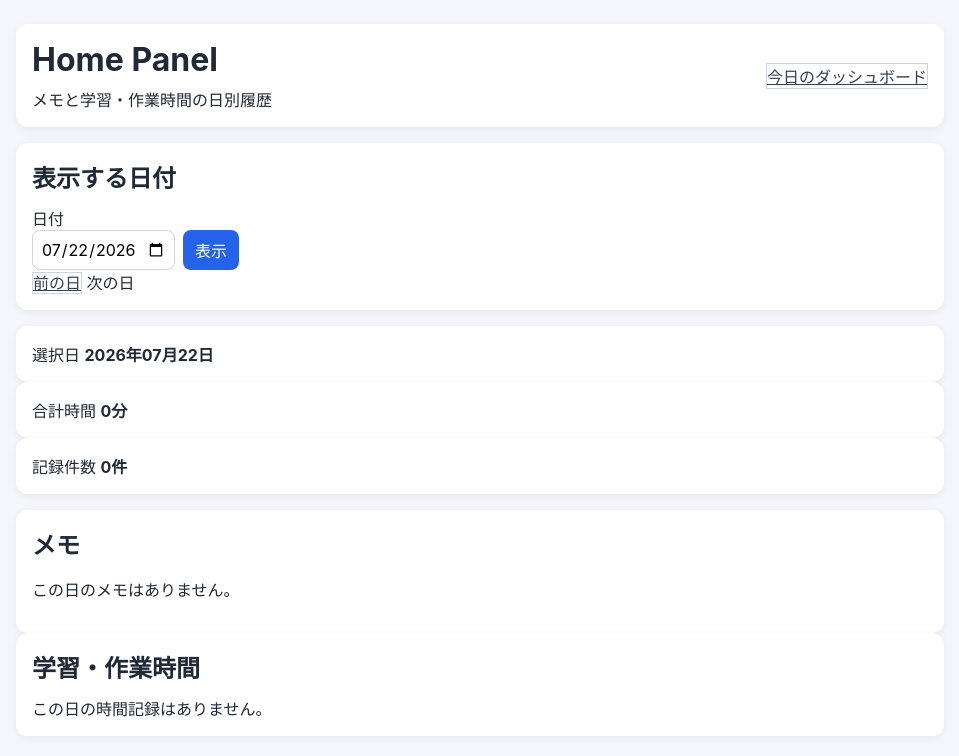
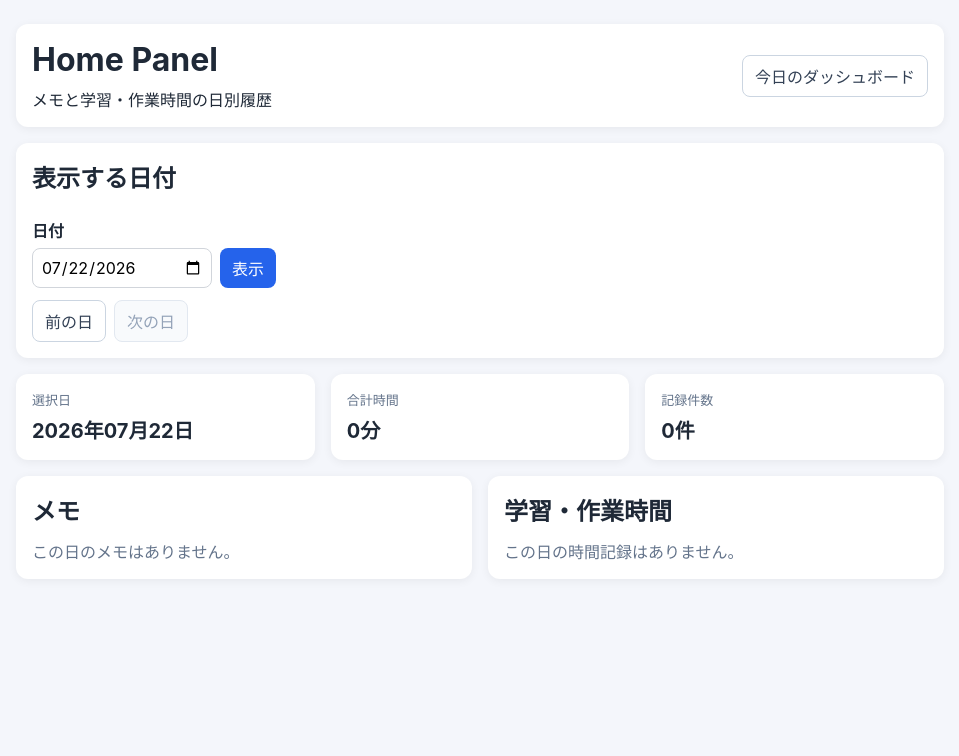
Before and after one commit to mizzz-ivr/home-panel-py, a FastAPI app: page /history in a window 1280 px wide. Shown: the top 756 px of the page, without its empty margins (160-1119 px from the left). Run offline with FastAPI, Linux system fonts and the light colour scheme.

Commit message:
日別履歴画面のレスポンシブスタイルを追加

```diff
--- a/app/static/style.css
+++ b/app/static/style.css
@@ -43,6 +43,12 @@ body {
 
 .header p {
   margin-top: 8px;
+}
+
+.header-actions {
+  display: flex;
+  gap: 8px;
+  flex-wrap: wrap;
 }
 
 .layout-hint {
@@ -111,7 +117,8 @@ body {
 
 input,
 textarea,
-button {
+button,
+.button-link {
   font: inherit;
 }
 
@@ -132,12 +139,17 @@ input[type="number"] {
   flex: 0 1 100px;
 }
 
+input[type="date"] {
+  flex: 0 1 180px;
+}
+
 textarea {
   width: 100%;
   resize: vertical;
 }
 
-button {
+button,
+.button-link {
   border: none;
   background: #2563eb;
   color: white;
@@ -146,13 +158,22 @@ button {
   cursor: pointer;
 }
 
-button:hover {
+.button-link {
+  display: inline-flex;
+  align-items: center;
+  justify-content: center;
+  text-decoration: none;
+}
+
+button:hover,
+.button-link:hover {
   filter: brightness(0.95);
 }
 
 button:focus-visible,
 input:focus-visible,
-textarea:focus-visible {
+textarea:focus-visible,
+.button-link:focus-visible {
   outline: 3px solid rgba(37, 99, 235, 0.3);
   outline-offset: 2px;
 }
@@ -165,6 +186,17 @@ button.danger {
   border: 1px solid #cbd5e1;
   background: #fff;
   color: #334155;
+}
+
+.disabled-button {
+  border: 1px solid #e2e8f0;
+  background: #f8fafc;
+  color: #94a3b8;
+  cursor: not-allowed;
+}
+
+.disabled-button:hover {
+  filter: none;
 }
 
 .list {
@@ -213,6 +245,101 @@ button.danger {
   font-size: 13px;
 }
 
+.history-controls {
+  display: grid;
+  gap: 12px;
+}
+
+.history-filter {
+  display: grid;
+  gap: 6px;
+}
+
+.history-filter label {
+  font-weight: 600;
+}
+
+.history-navigation {
+  display: flex;
+  gap: 8px;
+  flex-wrap: wrap;
+}
+
+.history-summary {
+  display: grid;
+  grid-template-columns: repeat(3, minmax(0, 1fr));
+  gap: 16px;
+}
+
+.history-metric {
+  display: grid;
+  gap: 6px;
+}
+
+.history-metric span {
+  color: #64748b;
+  font-size: 13px;
+}
+
+.history-metric strong {
+  font-size: 20px;
+}
+
+.history-grid {
+  display: grid;
+  grid-template-columns: repeat(2, minmax(0, 1fr));
+  align-items: start;
+  gap: 16px;
+}
+
+.history-memo {
+  margin: 0;
+  white-space: pre-wrap;
+  overflow-wrap: anywhere;
+}
+
+.history-entry-list {
+  margin-top: 0;
+}
+
+.history-entry {
+  display: grid;
+  gap: 4px;
+  padding: 10px 0;
+  border-bottom: 1px solid #f1f5f9;
+}
+
+.history-entry:first-child {
+  padding-top: 0;
+}
+
+.history-entry:last-child {
+  padding-bottom: 0;
+  border-bottom: none;
+}
+
+.history-entry > div {
+  display: flex;
+  align-items: center;
+  justify-content: space-between;
+  gap: 12px;
+}
+
+.history-entry p {
+  margin: 0;
+  color: #475569;
+}
+
+.entry-category {
+  color: #64748b;
+  font-size: 13px;
+}
+
+.empty-state {
+  margin: 0;
+  color: #64748b;
+}
+
 .sr-only {
   position: absolute;
   width: 1px;
@@ -235,13 +362,27 @@ button.danger {
     flex-direction: column;
   }
 
-  .dashboard-grid {
+  .header-actions {
+    width: 100%;
+  }
+
+  .header-actions > * {
+    flex: 1 1 auto;
+  }
+
+  .dashboard-grid,
+  .history-summary,
+  .history-grid {
     grid-template-columns: 1fr;
   }
 
   .todo-item {
     align-items: flex-start;
     flex-direction: column;
+  }
+
+  .history-navigation > * {
+    flex: 1 1 auto;
   }
 }
 
```
